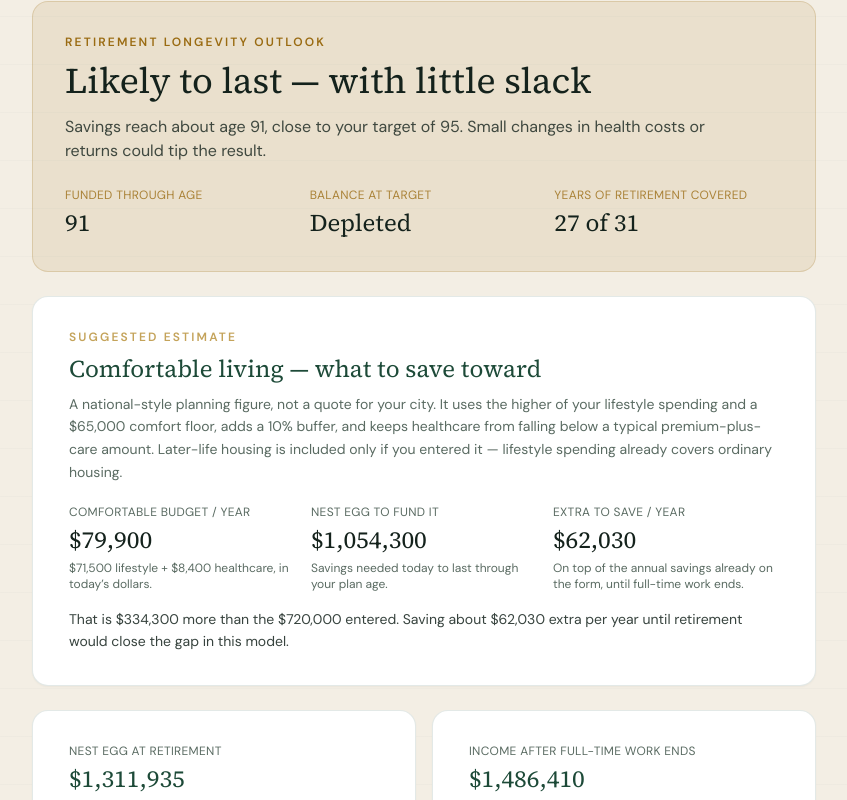
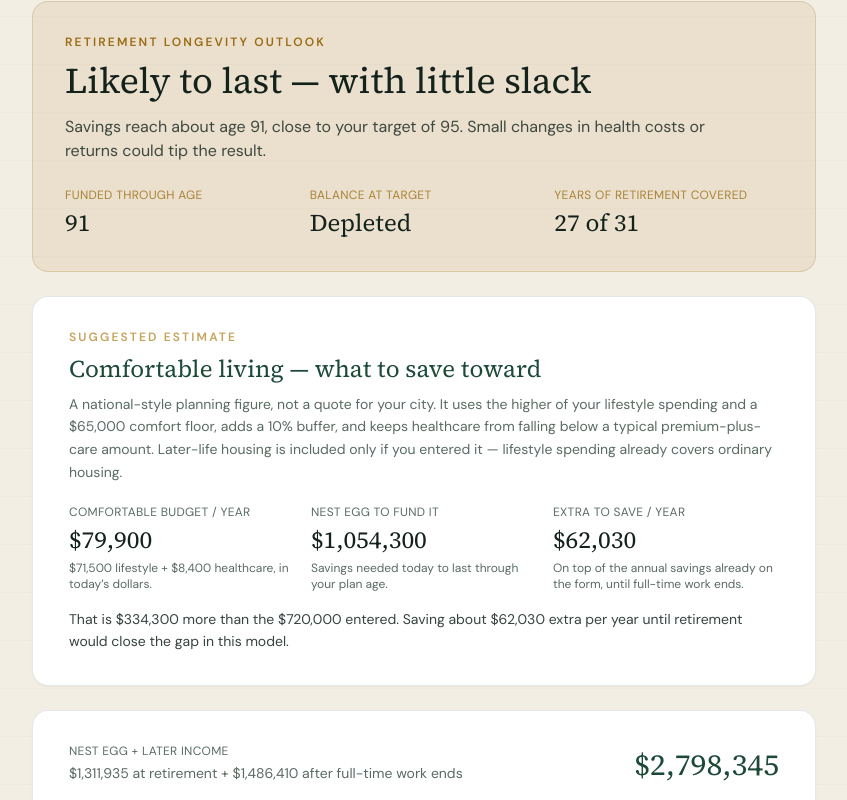
Before and after one commit to r3s0lv343vr/Retirement-and-Longevity-Calculator-Platform, a Next.js app: page / in a window 1280 px wide. Both pictures are taken after a click on the button "See longevity outlook". Shown: the part 4831-5631 px from the top of the page, without its empty margins (120-967 px from the left). Built offline with nearby package versions, Linux system fonts and the light colour scheme.

Commit message:
Add a combined nest egg plus later-income total
Show one funding figure above the two source cards so nest egg at
retirement and income after full-time work are easy to add together.

Co-authored-by: r3s0lv343vr <r3s0lv343vr@users.noreply.github.com>

```diff
--- a/src/components/OutlookResults.tsx
+++ b/src/components/OutlookResults.tsx
@@ -46,7 +46,18 @@ export function OutlookResults({ result }: Props) {
 
       {comfort ? <ComfortEstimateCard comfort={comfort} currentSavings={result.input.currentSavings} /> : null}
 
-      <div className="grid gap-4 lg:grid-cols-2">
+      <div className="space-y-4">
+        <div className="card flex flex-col gap-1 p-5 sm:flex-row sm:items-end sm:justify-between">
+          <div>
+            <p className="text-xs uppercase tracking-wide text-muted">Nest egg + later income</p>
+            <p className="mt-1 text-sm text-muted">
+              {formatMoney(outlook.nestEggAtRetirement)} at retirement + {formatMoney(outlook.retirementIncomeTotal)} after
+              full-time work ends
+            </p>
+          </div>
+          <p className="font-serif text-3xl text-pine">{formatMoney(outlook.fundingTotal)}</p>
+        </div>
+        <div className="grid gap-4 lg:grid-cols-2">
         <BreakdownCard
           title="Nest egg at retirement"
           total={outlook.nestEggAtRetirement}
@@ -74,7 +85,7 @@ export function OutlookResults({ result }: Props) {
         <BreakdownCard
           title="All spending through last funded year"
           total={outlook.totalRetirementSpend}
-          note={`Lifestyle plus healthcare through age ${outlook.fundedThroughAge}. Healthcare is only part of this total. Nest egg plus later income is ${formatMoney(outlook.nestEggAtRetirement + outlook.retirementIncomeTotal)}; remaining-balance growth in retirement covers some of the difference.`}
+          note={`Lifestyle plus healthcare through age ${outlook.fundedThroughAge}. Healthcare is only part of this total. Nest egg plus later income is ${formatMoney(outlook.fundingTotal)}; remaining-balance growth in retirement covers some of the difference.`}
           rows={[
             { label: "Lifestyle", value: outlook.totalLifestyleSpend },
             { label: "Routine healthcare", value: outlook.totalHealthcareSpend },
@@ -92,6 +103,7 @@ export function OutlookResults({ result }: Props) {
             { label: "Later-life facility rent", value: outlook.totalHousingSpend },
           ]}
         />
+        </div>
       </div>
 
       <div className="grid gap-4 sm:grid-cols-2 lg:grid-cols-4">
--- a/src/lib/engine/project.ts
+++ b/src/lib/engine/project.ts
@@ -393,6 +393,7 @@ function buildOutlook(input: CalculatorInput, years: YearRow[], straight: YearRo
     0,
   );
   const retirementIncomeTotal = socialSecurityTotal + pensionTotal + partTimeTotal;
+  const fundingTotal = nestEgg.total + retirementIncomeTotal;
   const totalMedicalSpend = totalHealthcareSpend + totalLongTermCareSpend + totalHousingSpend;
   const totalRetirementSpend = totalLifestyleSpend + totalMedicalSpend;
 
@@ -481,6 +482,7 @@ function buildOutlook(input: CalculatorInput, years: YearRow[], straight: YearRo
     partTimeInvested,
     partTimeTotal,
     retirementIncomeTotal,
+    fundingTotal,
     straightLineFundedThroughAge,
     straightLineEndingBalance,
     longevityGapYears,
--- a/src/lib/engine/types.ts
+++ b/src/lib/engine/types.ts
@@ -90,6 +90,7 @@ export type Outlook = {
   partTimeInvested: number;
   partTimeTotal: number;
   retirementIncomeTotal: number;
+  fundingTotal: number;
   straightLineFundedThroughAge: number;
   straightLineEndingBalance: number;
   longevityGapYears: number;
```
Also changed, not shown: 1 other file (tests, documents, lock files or other folders).
